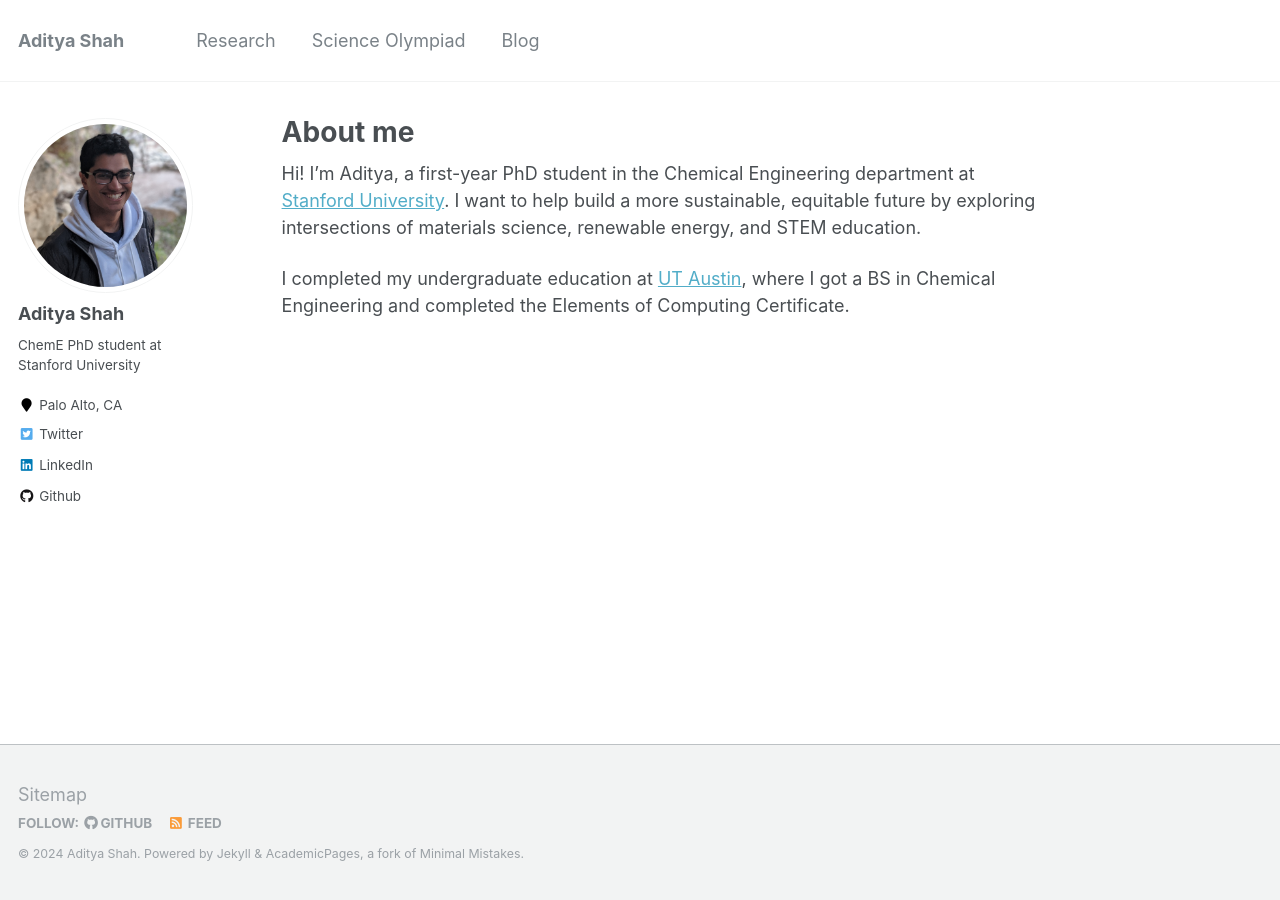
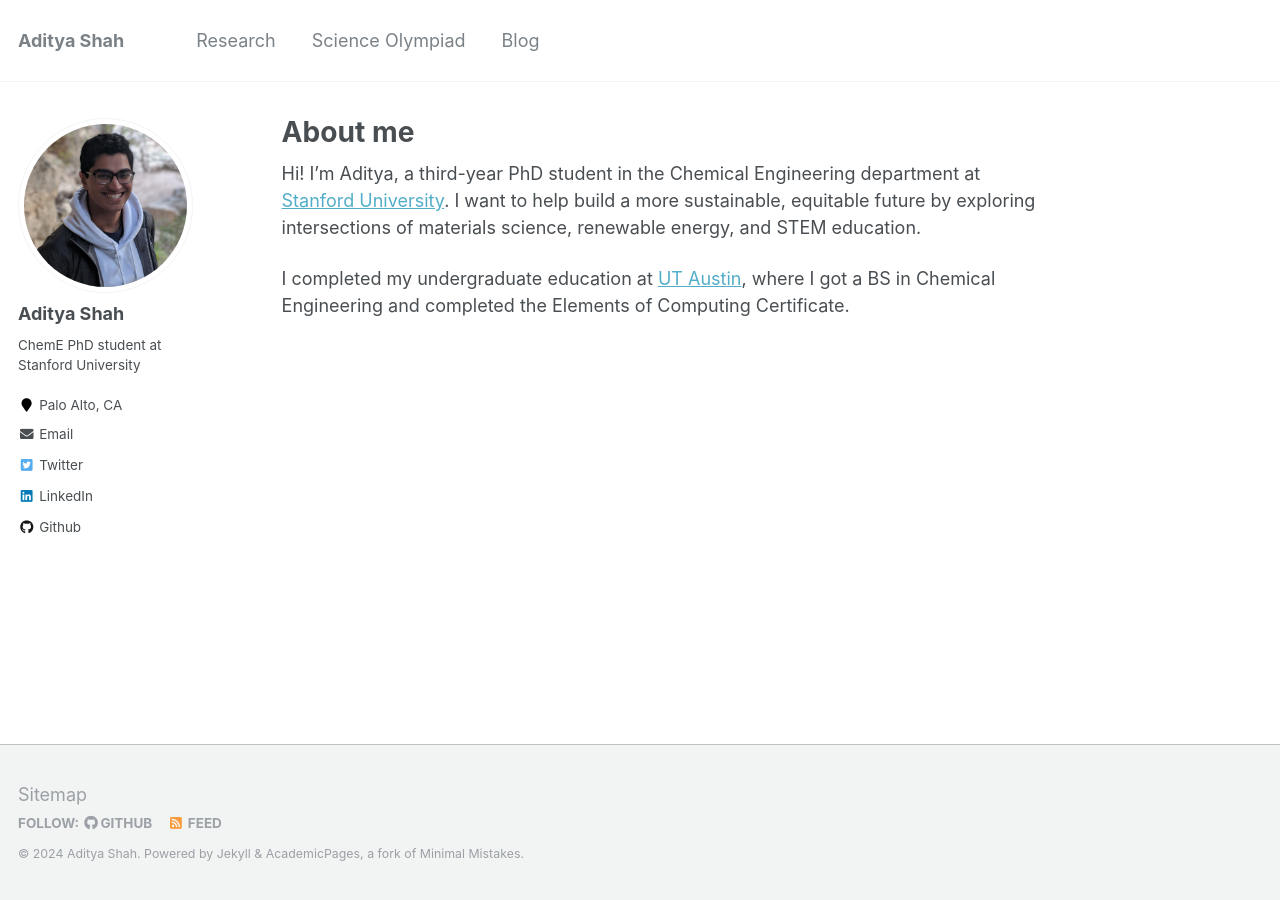
Before and after one commit to Adi1008/adi1008.github.io, a Jekyll site: the page built from _pages/about.md, in a window 1280 px wide. Built offline with Jekyll 4.4.1, drawn with Linux system fonts in a browser that asks for light colours.

Commit message:
favicon, third year update, google site ownership

```diff
--- a/_config.yml
+++ b/_config.yml
@@ -87,7 +87,7 @@
   employer         :
   pubmed           :
   googlescholar    :
-  email            :
+  email            : "aditya.shah@stanford.edu"
   researchgate     :
   uri              :
   bitbucket        :
--- a/_includes/head/custom.html
+++ b/_includes/head/custom.html
@@ -11,10 +11,10 @@
 <link rel="apple-touch-icon" sizes="144x144" href="{{ base_path }}/images/apple-touch-icon-144x144.png">
 <link rel="apple-touch-icon" sizes="152x152" href="{{ base_path }}/images/apple-touch-icon-152x152.png">
 <link rel="apple-touch-icon" sizes="180x180" href="{{ base_path }}/images/apple-touch-icon-180x180.png">
-<link rel="icon" type="image/png" href="{{ base_path }}/images/favicon-32x32.png" sizes="32x32">
-<link rel="icon" type="image/png" href="{{ base_path }}/images/android-chrome-192x192.png" sizes="192x192">
-<link rel="icon" type="image/png" href="{{ base_path }}/images/favicon-96x96.png" sizes="96x96">
-<link rel="icon" type="image/png" href="{{ base_path }}/images/favicon-16x16.png" sizes="16x16">
+<link rel="icon" type="image/png" href="{{ base_path }}/images/andromeda.ico" sizes="32x32">
+<link rel="icon" type="image/png" href="{{ base_path }}/images/andromeda.ico" sizes="192x192">
+<link rel="icon" type="image/png" href="{{ base_path }}/images/andromeda.ico" sizes="96x96">
+<link rel="icon" type="image/png" href="{{ base_path }}/images/andromeda.ico" sizes="16x16">
 <link rel="manifest" href="{{ base_path }}/images/manifest.json">
 <link rel="mask-icon" href="{{ base_path }}/images/safari-pinned-tab.svg" color="#000000">
 <link rel="shortcut icon" href="/images/andromeda.ico">
--- a/_pages/about.md
+++ b/_pages/about.md
@@ -8,6 +8,6 @@
   - /about.html
 ---
 
-Hi! I'm Aditya, a first-year PhD student in the Chemical Engineering department at [Stanford University](https://www.stanford.edu/). I want to help build a more sustainable, equitable future by exploring intersections of materials science, renewable energy, and STEM education.
+Hi! I'm Aditya, a third-year PhD student in the Chemical Engineering department at [Stanford University](https://www.stanford.edu/). I want to help build a more sustainable, equitable future by exploring intersections of materials science, renewable energy, and STEM education.
 
 I completed my undergraduate education at [UT Austin](https://utexas.edu), where I got a BS in Chemical Engineering and completed the Elements of Computing Certificate.
--- /dev/null
+++ b/googled3e8941f5835fcdb.html
@@ -0,0 +1 @@
+google-site-verification: googled3e8941f5835fcdb.html
```
Also changed, not shown: Gemfile.lock.
